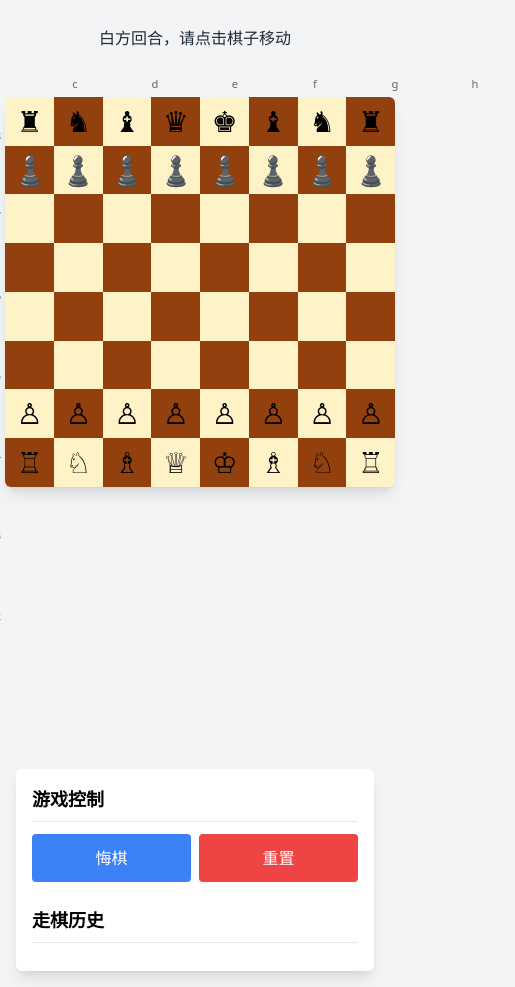
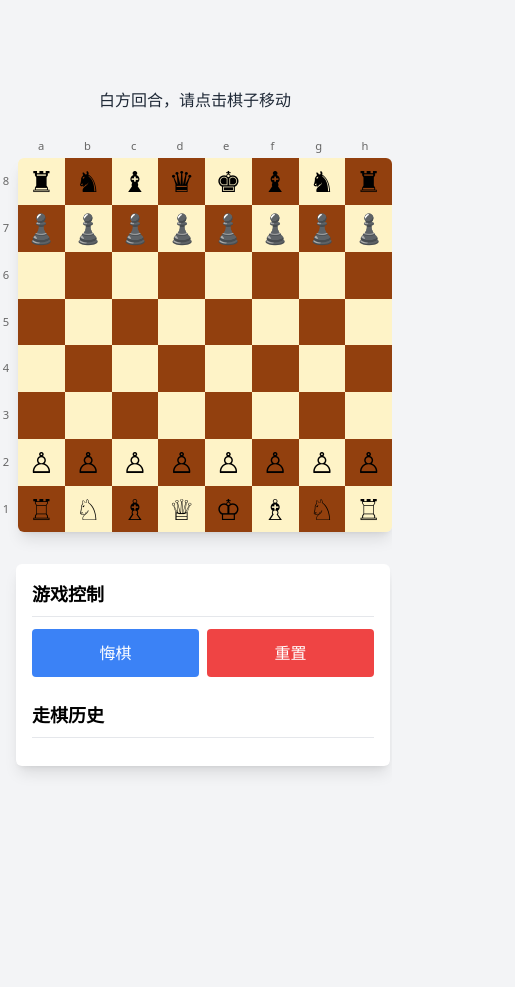
Before and after one commit to Tao256/gamebox, a plain HTML site: page index.html in a window 390 px wide. Shown: the whole page, 515 px wide, since content can reach past the window. After the commit the page ends 844 px from the top, so only its background shows below. Drawn offline with nearby package versions, Linux system fonts and the light colour scheme.

Commit message:
Add files via upload
Update to support mobile

```diff
--- a/index.html
+++ b/index.html
@@ -68,6 +68,8 @@
 				background-color: #f0f0f0;
 			}
 
+
+
 			@media (max-width: 640px) {
 				.chess-piece {
 					font-size: 1.8rem;
@@ -77,15 +79,18 @@
 					flex-direction: column;
 					gap: 1rem;
 					width: 100%;
+					max-width: 640px;
+					margin: 0 auto;
 				}
 				.chess-board {
-					width: 100vw !important;
-					height: 100vw !important;
+					width: calc(100vw - 16px) !important;
+					height: calc(100vw - 16px) !important;
 				}
 				.game-info {
-					width: 100% !important;
-					flex: none;
 					margin-top: 1rem;
+					width: calc(100vw - 16px) !important; /* 与棋盘宽度一致 */
+					margin-left: auto;
+					margin-right: auto;
 				}
 
 				.promotion-option { width: 50px; height: 50px; font-size: 2rem; }
@@ -119,6 +124,46 @@
 					font-size: 0.85rem;
 					padding: 4px 2px;
 				}
+
+				/* 移动端棋盘坐标优化 */
+				.chess-board-with-coords {
+					width: 100%;
+					overflow: hidden;
+				}
+
+				.grid.grid-cols-8.w-\[640px\].mb-1 {
+				  width: calc(100vw - 16px) !important;
+				  margin: 0 auto 4px;
+				}
+
+				.flex.flex-col.mr-1 .coord-label {
+				    height: calc((100vw - 16px) / 8) !important; /* 与棋盘格子高度保持一致 */
+				    width: 16px;
+				    display: flex;
+				    align-items: center;
+				    justify-content: center;
+				  }
+				.chess-board-with-coords {
+				    display: flex;
+				    align-items: center;
+				    width: 100vw;
+				    padding: 0 8px; /* 左右内边距，确保坐标可见 */
+				    box-sizing: border-box;
+				  }
+
+				  /* 调整列坐标的对齐方式 */
+				  .grid.grid-cols-8.mb-1 {
+				    padding: 0 2px; /* 与棋盘容器内边距一致 */
+				    box-sizing: border-box;
+				  }
+
+
+
+			}
+			@media (max-width: 360px) { /* 针对超小屏的额外优化 */
+			  .coord-label {
+			    font-size: 0.6rem !important;
+			  }
 			}
 
 		</style>
```
